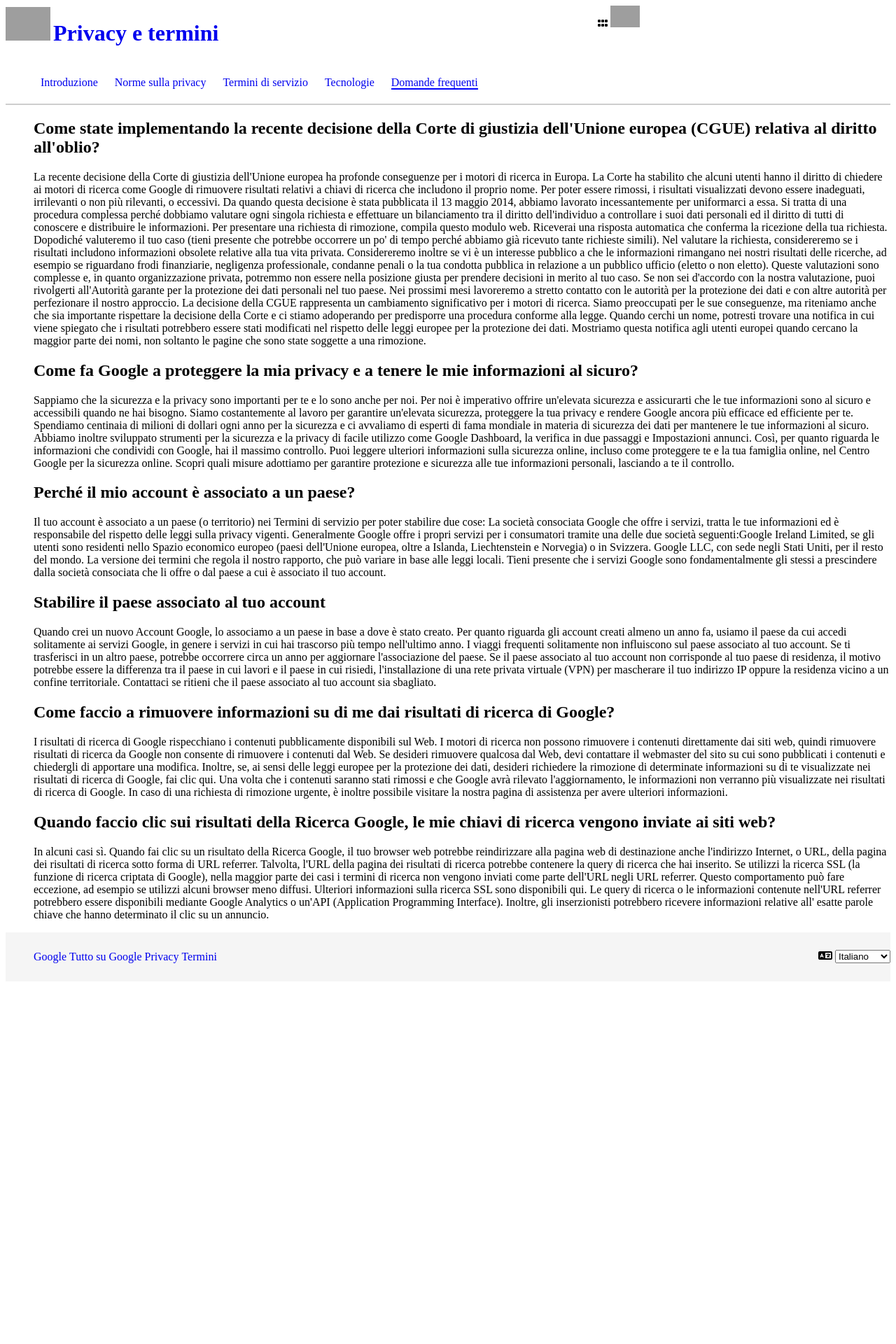
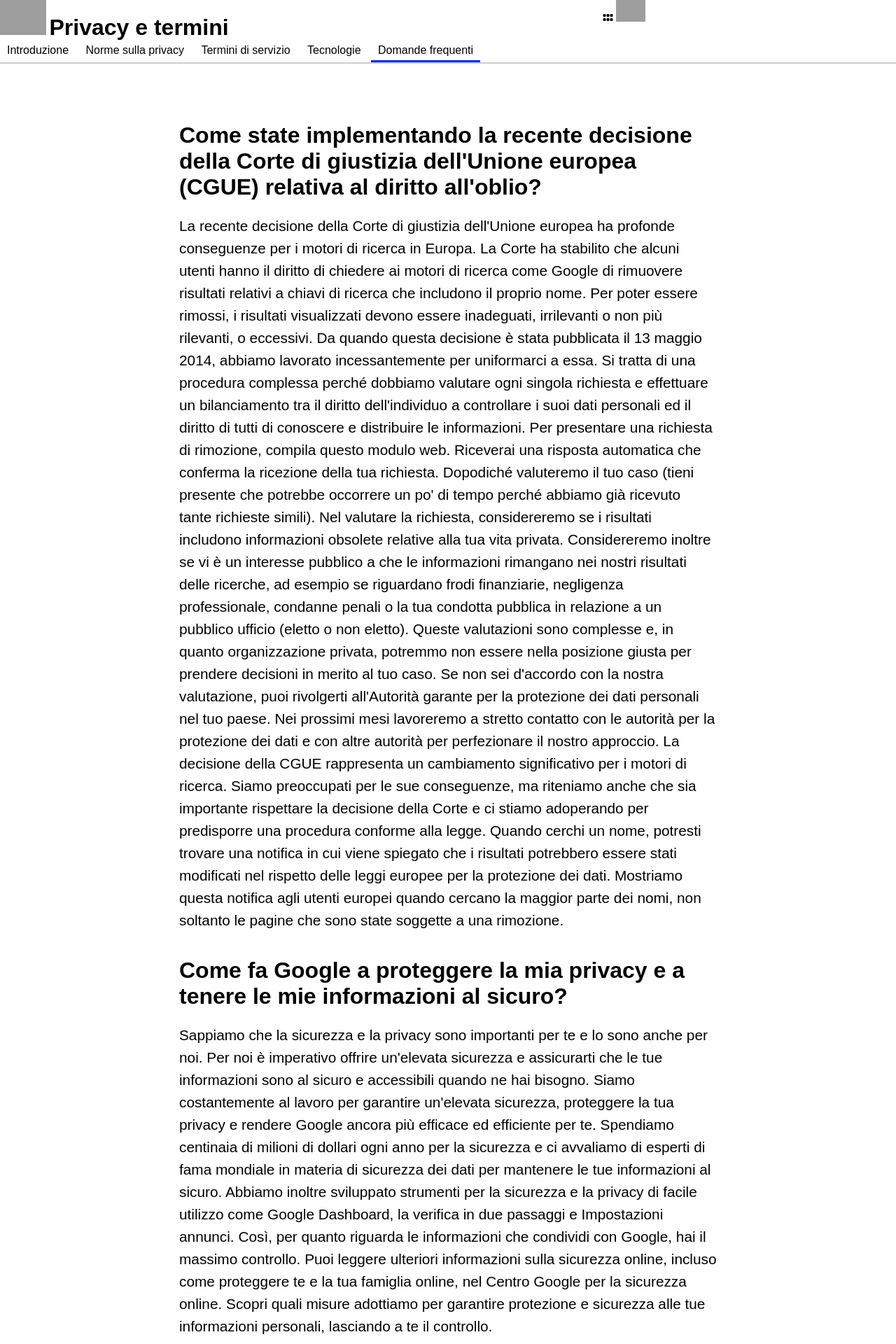
Before and after one commit to ValerioGc/php-google-faq, a PHP site: page / in a window 1280 px wide. Shown: the top 1920 px of the page at 70% size. Before the commit the page ends 1376 px from the top, so only its background shows below. Run offline with PHP 8.4, Linux system fonts and the light colour scheme; grey boxes are pictures that could not be loaded.

Commit message:
Avanzamento Stilizzazione

```diff
--- a/index.php
+++ b/index.php
@@ -67,8 +67,8 @@
                     <li>
                         <a href="#">Tecnologie</a>
                     </li>
-                    <li>
-                        <a class="active" href="#">Domande frequenti</a>
+                    <li class="active" >
+                        <a href="#">Domande frequenti</a>
                     </li>
                 </ul>
             </nav>
@@ -88,6 +88,7 @@
             </ul>
         </main>
         <footer>
+            <div class="foot-container">
                 <div>
                     <ul>
                         <li class="footer-link">
@@ -113,6 +114,7 @@
                         <option value="Inglese">Spagnolo</option>
                     </select>
                 </div>
+            </div>
         </footer>
     </body>
 </html>
--- a/style/style.css
+++ b/style/style.css
@@ -1,7 +1,14 @@
-.user-avatar,
-.logo {
-    width: 10%;
-    display: inline-block;
+* {
+    font-family: 'Arial';
+    box-sizing: border-box;
+    margin: 0;
+    padding: 0;
+}
+
+.foot-container,
+main {
+    margin: auto;
+    width: 60%;
 }
 
 li {
@@ -9,36 +16,78 @@ li {
 }
 a {
     text-decoration: none;
-}
-h1 {
-    display: inline-block;
+    color: #000000;
 }
 
-.active {
-    border-bottom: 2px solid blue;
-}
+/*********** HEADER *********/
+
 header {
     border-bottom: 2px solid #cecece;
+    color: #000000;
 }
+
 .header-top {
     display: flex;
     justify-content: space-between;
 }
 
+h1 {
+    display: inline-block;
+}
+
+.user-avatar,
+.logo {
+    width: 10%;
+    display: inline-block;
+}
+
 nav ul li {
     display: inline-block;
     padding: 5px 10px;
+    border-bottom: 3px solid transparent;
+}
+nav ul li:hover {
+    border-bottom: 3px solid #002bff;
 }
 
+.active {
+    border-bottom: 3px solid #002bff;
+}
 
+/*********** MAIN *********/
+main {
+    padding: 3rem 0;
+}
+
+main h2 {
+    font-size: 2rem;
+    padding: 2.3rem 0 1.3rem;
+}
+
+p {
+    font-size: 1.3rem;
+    line-height: 2rem;
+}
+
+/*********** FOOTER *********/
 footer {
-    padding: 10px 0;
+   padding: 1.5rem 0;
+   background-color: #f5f5f5;
+}
+
+.foot-container {
     display: flex;
-    background-color: #f5f5f5;
     justify-content: space-between;
     align-items: center;
 }
 
 .footer-link {
     display: inline-block;
+    font-weight: 100;
 }
+
+select {
+    width: 150px;
+    height: 2rem;
+    font-size: 1.3rem;
+}
```
Lines whose indentation alone changed are shown as unchanged.
